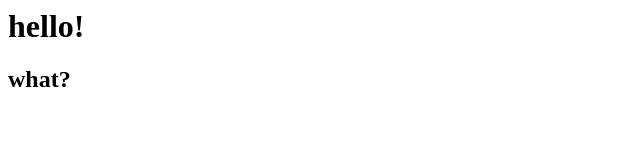
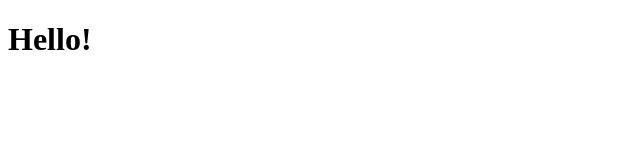
Before and after one commit to wharky/wave, a plain HTML site: page index.html in a window 1280 px wide. Shown: the whole page, without its empty margins (0-640 px from the left). Drawn offline with Linux system fonts and the light colour scheme.

Commit message:
add files

```diff
--- a/index.html
+++ b/index.html
@@ -1,2 +1,12 @@
-<h1>hello!</h1>
-<h2>what?</h2>
+<!DOCTYPE html>
+<html lang="en">
+<head>
+    <meta charset="UTF-8">
+    <meta http-equiv="X-UA-Compatible" content="IE=edge">
+    <meta name="viewport" content="width=<device-width>, initial-scale=1.0">
+    <title>Document</title>
+</head>
+<body>
+    <h1>Hello!</h1>
+</body>
+</html>
```
Also changed, not shown: js/main.js (added).
